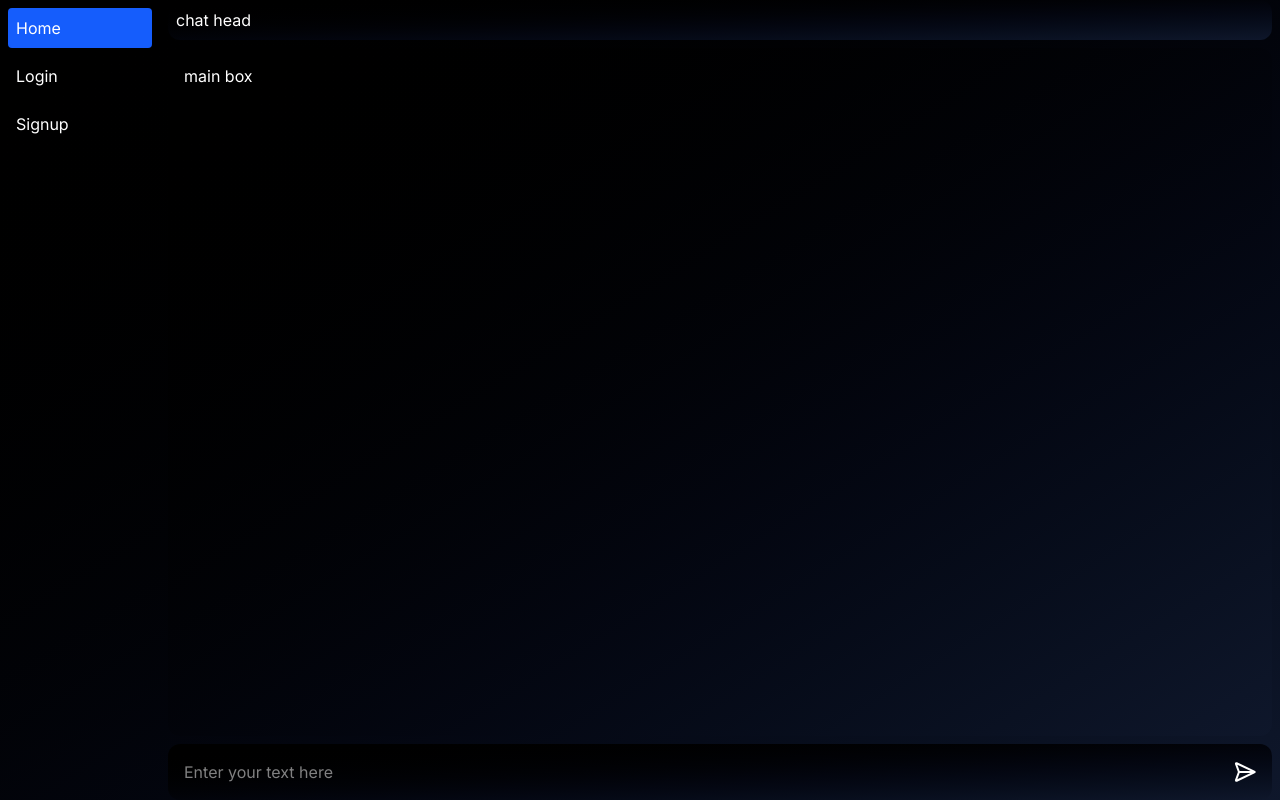
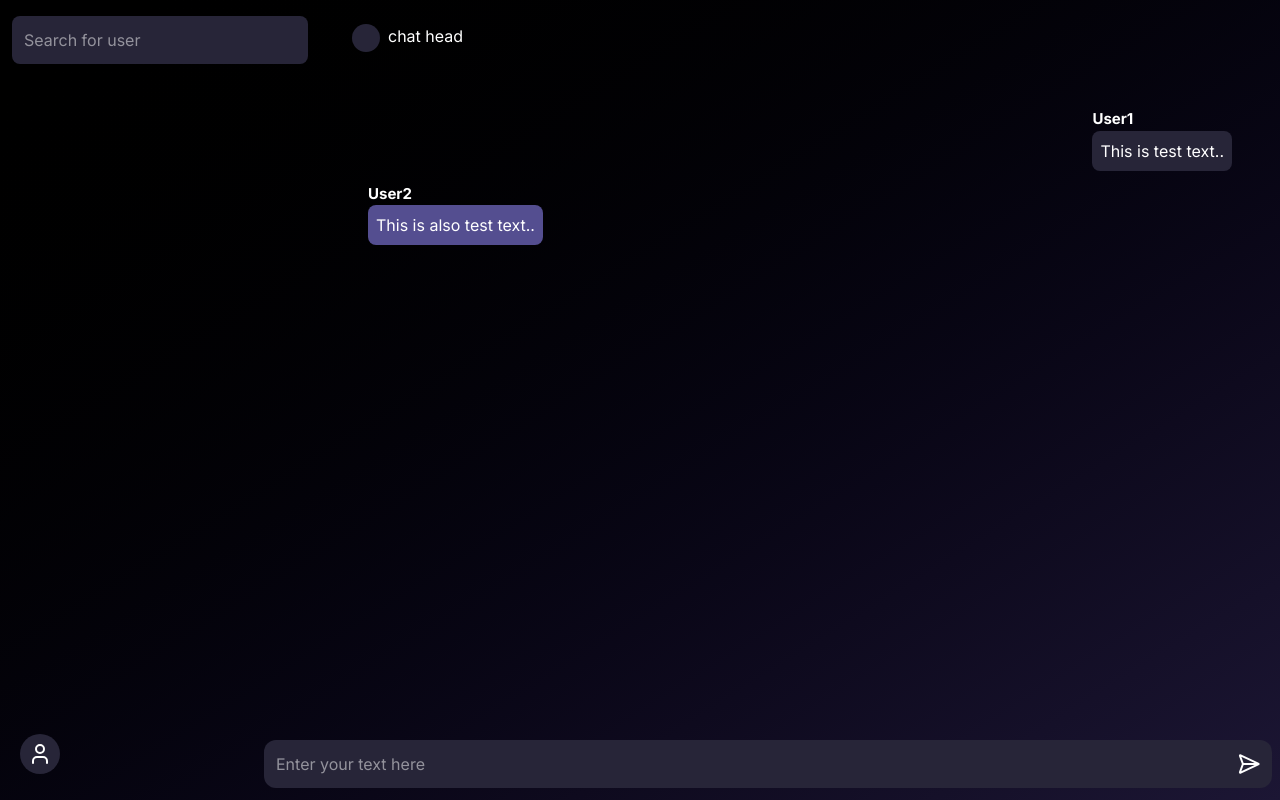
Before and after one commit to PragyanMaharjan63/ChatApp, a React (Vite) app: page / in a window 1280 px wide. Built offline with nearby package versions, Linux system fonts and the light colour scheme.

Commit message:
added chat box

```diff
--- a/index.html
+++ b/index.html
@@ -6,7 +6,7 @@
     <meta name="viewport" content="width=device-width, initial-scale=1.0" />
     <title>chat app</title>
   </head>
-  <body class="bg-gradient-to-br from-black to-slate-900 text-white">
+  <body class="bg-gradient-to-br from-black to-[#1C1634] text-white">
     <div id="root"></div>
     <script type="module" src="/src/main.jsx"></script>
   </body>
--- a/src/App.jsx
+++ b/src/App.jsx
@@ -1,27 +1,18 @@
 import { useState } from "react";
 import "./App.css";
-import { useMediaQuery } from "react-responsive";
 import { Outlet } from "react-router-dom";
 import Hamburger from "./components/hamburger";
 import Navbar from "./components/navbar";
+import ChatPeople from "./components/chatpeople";
 
 function App() {
-  const isSmall = useMediaQuery({ maxWidth: 500 });
   return (
     <>
       <div className="flex w-full h-full sm:h-screen overflow-y-auto">
-        <div className="realitve left-0">
-          {isSmall ? (
-            <div className="absolute left-0 top-3 m-4 z-10 ">
-              <Hamburger />
-            </div>
-          ) : (
-            <div className="">
-              <Navbar />
-            </div>
-          )}
+        <div className="flex w-[25%] ">
+          <ChatPeople />
         </div>
-        <div className="flex justify-center items-center w-full">
+        <div className="flex justify-center items-center w-[75%]">
           <Outlet />
         </div>
       </div>
--- /dev/null
+++ b/src/components/chatbox.jsx
@@ -0,0 +1,61 @@
+import { useRef, useState } from "react";
+import { SendHorizonal } from "lucide-react";
+export default function ChatBox() {
+  const User = useRef("User1");
+  const [text, setText] = useState("");
+  const [messages, setMessage] = useState([
+    {
+      user: "User1",
+      text: "This is test text..",
+    },
+    {
+      user: "User2",
+      text: "This is also test text..",
+    },
+  ]);
+
+  function handleSubmit() {
+    setMessage([...messages, { user: User.current, text: text }]);
+    setText("");
+  }
+  return (
+    <>
+      <div className="p-4 space-y-3 flex flex-col">
+        {messages.map((msg, index) => (
+          <div
+            key={index}
+            className={`flex flex-col max-w-[80%] ${
+              msg.user === User.current ? "self-end" : "self-start"
+            }`}
+          >
+            <strong className="text-[15px] text-white">{msg.user}</strong>
+            <div
+              className={`p-2 rounded-lg text-white ${
+                msg.user === User.current ? "bg-[#272538]" : "bg-[#544E90]"
+              }`}
+            >
+              {msg.text}
+            </div>
+          </div>
+        ))}
+      </div>
+      <div className="absolute bottom-0 w-[80%] right-0">
+        <div className="bg-[#272538]  p-3 m-2 my-3 rounded-xl flex justify-between">
+          <input
+            className="outline-none cursor-text w-full"
+            type="text"
+            name="textbox"
+            id="textbox"
+            value={text}
+            onChange={(e) => setText(e.target.value)}
+            onKeyDown={(e) => {
+              if (e.key === "Enter") handleSubmit();
+            }}
+            placeholder="Enter your text here"
+          />
+          <SendHorizonal className="cursor-pointer" onClick={handleSubmit} />
+        </div>
+      </div>
+    </>
+  );
+}
--- /dev/null
+++ b/src/components/chatpeople.jsx
@@ -0,0 +1,18 @@
+import React from "react";
+import Hamburger from "./hamburger";
+export default function ChatPeople() {
+  return (
+    <>
+      <div className="w-full px-3 py-4">
+        <input
+          type="text"
+          placeholder="Search for user"
+          className="w-full bg-[#272538] text-white p-3 rounded-lg outline-none"
+        />
+      </div>
+      <div className="absolute bottom-5 left-5">
+        <Hamburger />
+      </div>
+    </>
+  );
+}
--- a/src/components/hamburger.jsx
+++ b/src/components/hamburger.jsx
@@ -1,23 +1,25 @@
 import { useState } from "react";
-import { Menu, X } from "lucide-react";
+import { User } from "lucide-react";
 import Navbar from "./navbar";
 
 export default function hamburger() {
   const [navbar, showNav] = useState(false);
   return (
     <>
-      <div className="flex  relative w-40 left-0 -top-1.5 bg-neutral-800 rounded-lg">
+      <div className="flex relative w-40 left-0 -top-1.5 rounded-lg ">
         {/* shows navbar vertically */}
         <div
-          className="absolute top-0"
+          className="absolute flex bottom-0"
           onClick={() => {
             showNav((prev) => !prev);
           }}
         >
-          {!navbar && <Menu />}
-          {navbar && <X />}
+          <div className="bg-[#272538] p-2 rounded-full">
+            <User />
+          </div>
         </div>
         <div
+          className="absolute flex bottom-0 ml-12 bg-[#272538] rounded-xl"
           onClick={() => {
             showNav((prev) => !prev);
           }}
--- a/src/components/home.jsx
+++ b/src/components/home.jsx
@@ -1,24 +1,16 @@
 import React from "react";
-import { SendHorizonal } from "lucide-react";
+
+import ChatBox from "./chatbox";
 
 export default function home() {
   return (
-    <div className="flex flex-col w-full h-svh m-2 gap-2 ">
-      <div className="bg-gradient-to-br from-black to-slate-900  p-4 sm:p-2 rounded-xl pl-10">
+    <div className="flex flex-col w-full h-svh m-2 p-2 gap-2 ">
+      <div className="p-4 rounded-xl flex gap-x-2">
+        <div className="size-7 bg-[#272538] rounded-full"></div>
         chat head
       </div>
-      <div className="bg-gradient-to-br from-black to-slate-900  p-4 rounded-xl flex-1 overflow-y-auto">
-        main box
-      </div>
-      <div className="bg-gradient-to-br from-black to-slate-900  p-4 rounded-xl flex justify-between">
-        <input
-          className="outline-none cursor-text w-full"
-          type="text"
-          name="textbox"
-          id="textbox"
-          placeholder="Enter your text here"
-        />
-        <SendHorizonal className="cursor-pointer" />
+      <div className=" p-4 rounded-xl flex-1 overflow-y-auto">
+        <ChatBox />
       </div>
     </div>
   );
--- a/src/components/login.jsx
+++ b/src/components/login.jsx
@@ -18,15 +18,12 @@ export default function login() {
   const handleSubmit = (e) => {
     e.preventDefault();
 
-
     const newErrors = [];
-
 
     if (username.trim() === "") newErrors.push("Username cannot be empty");
     if (password === "") newErrors.push("Password cannot be empty");
 
-
-      if (newErrors.length > 0) {
+    if (newErrors.length > 0) {
       setErrors(newErrors);
       return;
     }
@@ -86,7 +83,7 @@ export default function login() {
                 placeholder="Enter your Password "
               />
             </div>
-              {errors.length > 0 && (
+            {errors.length > 0 && (
               <div className="text-red-500">
                 {errors.map((error, index) => (
                   <p key={index}>{error}</p>
@@ -103,7 +100,7 @@ export default function login() {
               <input
                 type="submit"
                 value="Submit"
-                className="bg-blue-600 p-2 w-full rounded-lg"
+                className="bg-[#544E90] p-2 w-full rounded-lg"
               />
             </div>
           </form>
--- a/src/components/navbar.jsx
+++ b/src/components/navbar.jsx
@@ -8,8 +8,8 @@ export default function navbar() {
         <NavLink
           to="/"
           className={({ isActive }) =>
-            `p-2 rounded  transition-all ${
-              isActive ? "bg-blue-600 text-white" : ""
+            `p-2 rounded-lg  transition-all ${
+              isActive ? "bg-[#544E90] text-white" : ""
             }`
           }
         >
@@ -18,8 +18,8 @@ export default function navbar() {
         <NavLink
           to="/login"
           className={({ isActive }) =>
-            `p-2 rounded transition-all ${
-              isActive ? "bg-blue-500 text-white" : ""
+            `p-2 rounded-lg transition-all ${
+              isActive ? "bg-[#544E90] text-white" : ""
             }`
           }
         >
@@ -28,8 +28,8 @@ export default function navbar() {
         <NavLink
           to="/signup"
           className={({ isActive }) =>
-            `p-2 rounded transition-all ${
-              isActive ? "bg-blue-500 text-white" : ""
+            `p-2 rounded-lg transition-all ${
+              isActive ? "bg-[#544E90] text-white" : ""
             }`
           }
         >
--- a/src/components/signup.jsx
+++ b/src/components/signup.jsx
@@ -150,7 +150,7 @@ export default function signup() {
               <input
                 type="submit"
                 value="Create"
-                className="bg-blue-600 p-2 w-full rounded-lg"
+                className="bg-[#544E90] p-2 w-full rounded-lg"
               />
             </div>
           </form>
@@ -160,7 +160,7 @@ export default function signup() {
       {popup && (
         <div
           className={`absolute  transition-all right-0 bottom-0 ${
-            redMsg ? "bg-red-500" : "bg-blue-600"
+            redMsg ? "bg-red-500" : "bg-[#544E90]"
           } m-4 p-3 w-96 rounded-lg`}
         >
           {message}
```
